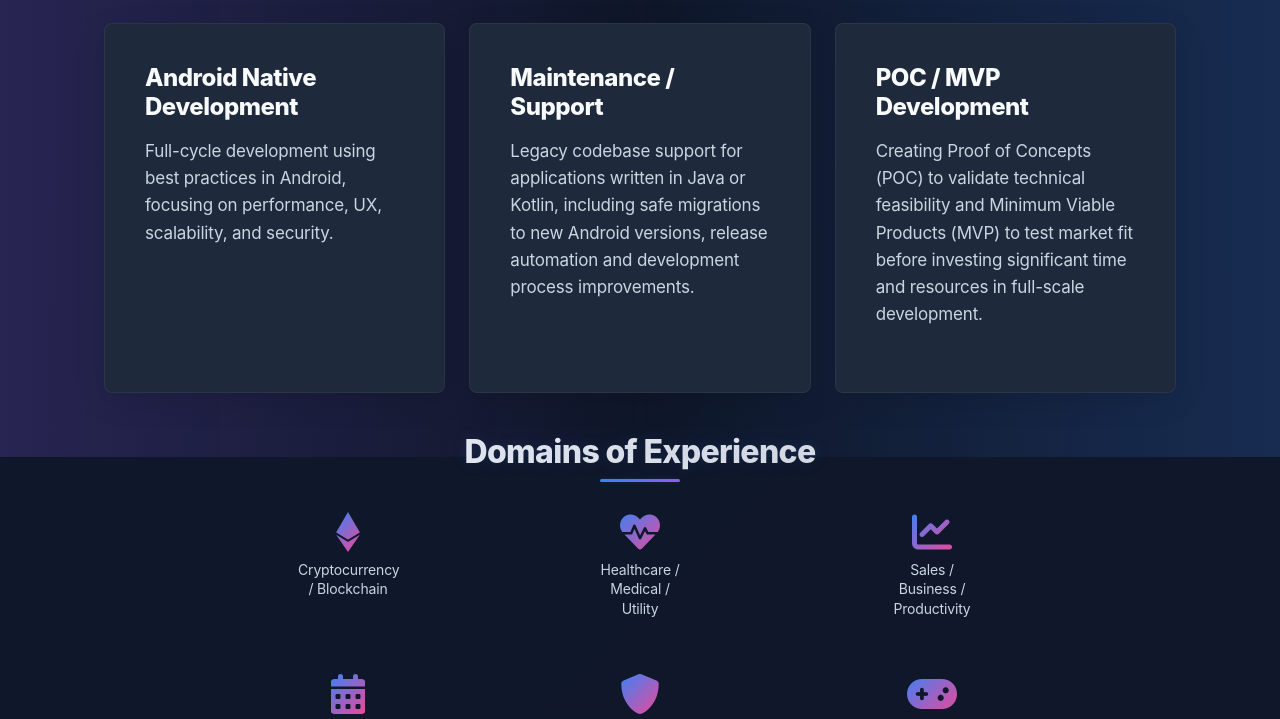
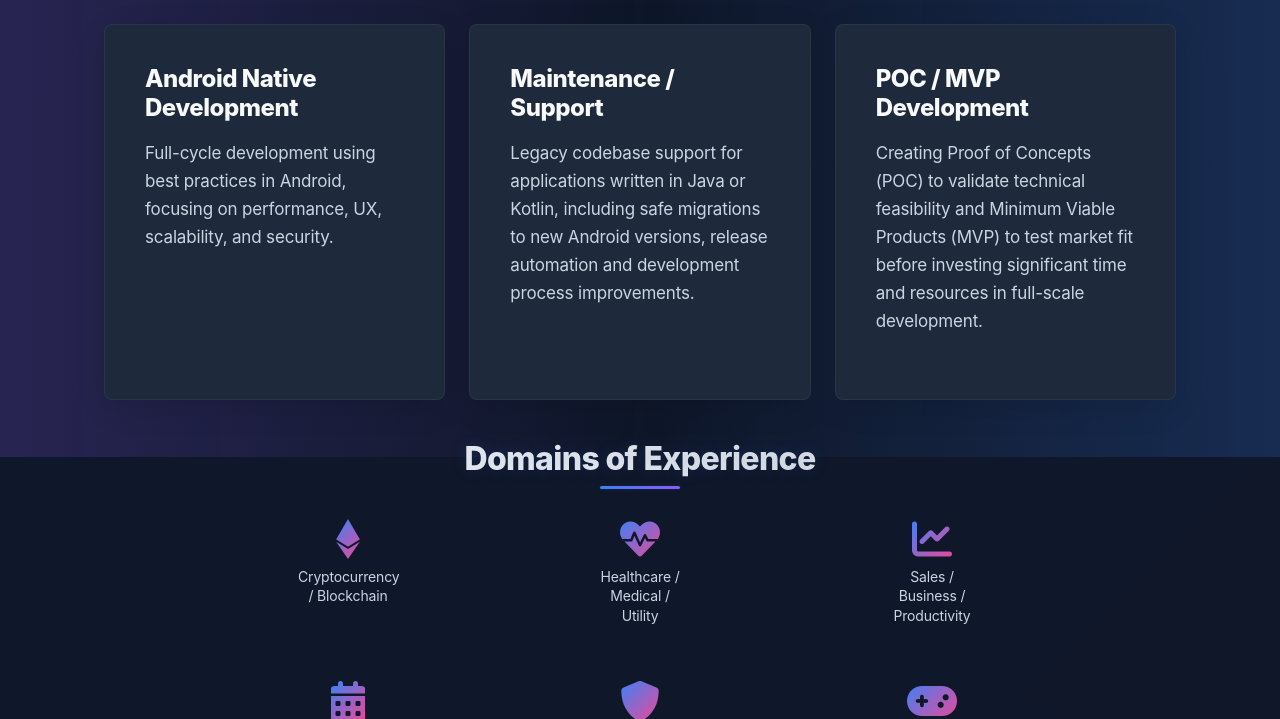
Before and after one commit to dautovicharis/harisdautovic.com, a plain HTML site: page index.html in a window 1280 px wide. Shown: the part 343-1062 px from the top of the page. Drawn offline with Linux system fonts and the light colour scheme.

Commit message:
1.0.4 (#5)

```diff
--- a/index.html
+++ b/index.html
@@ -1,5 +1,5 @@
 <!doctype html><html lang=en><head><meta name=generator content="Hugo 0.145.0"><meta charset=UTF-8><meta name=viewport content="width=device-width,initial-scale=1"><title>Haris Dautović | Android Engineer</title>
-<meta name=description content="Android Engineer with 10+ years of experience"><link rel=stylesheet href=/css/main.css><link rel=stylesheet href=https://cdnjs.cloudflare.com/ajax/libs/font-awesome/6.0.0/css/all.min.css><style>body{background-color:var(--color-bg-dark,#1a1a1a);color:var(--color-text,white);font-family:-apple-system,BlinkMacSystemFont,segoe ui,Roboto,Helvetica,Arial,sans-serif;line-height:1.6;margin:0;padding:0}</style></head><body><header class=site-header><div class=container><div class=header-inner><a href=/ class=logo>HARIS DAUTOVIĆ</a>
+<meta name=description content="Android Engineer with 10+ years of experience"><link rel=stylesheet href=/css/main.css><link rel=stylesheet href=https://cdnjs.cloudflare.com/ajax/libs/font-awesome/6.0.0/css/all.min.css></head><body><header class=site-header><div class=container><div class=header-inner><a href=/ class=logo>HARIS DAUTOVIĆ</a>
 <button class=menu-toggle aria-label="Toggle menu">
 <span></span>
 <span></span>
```
